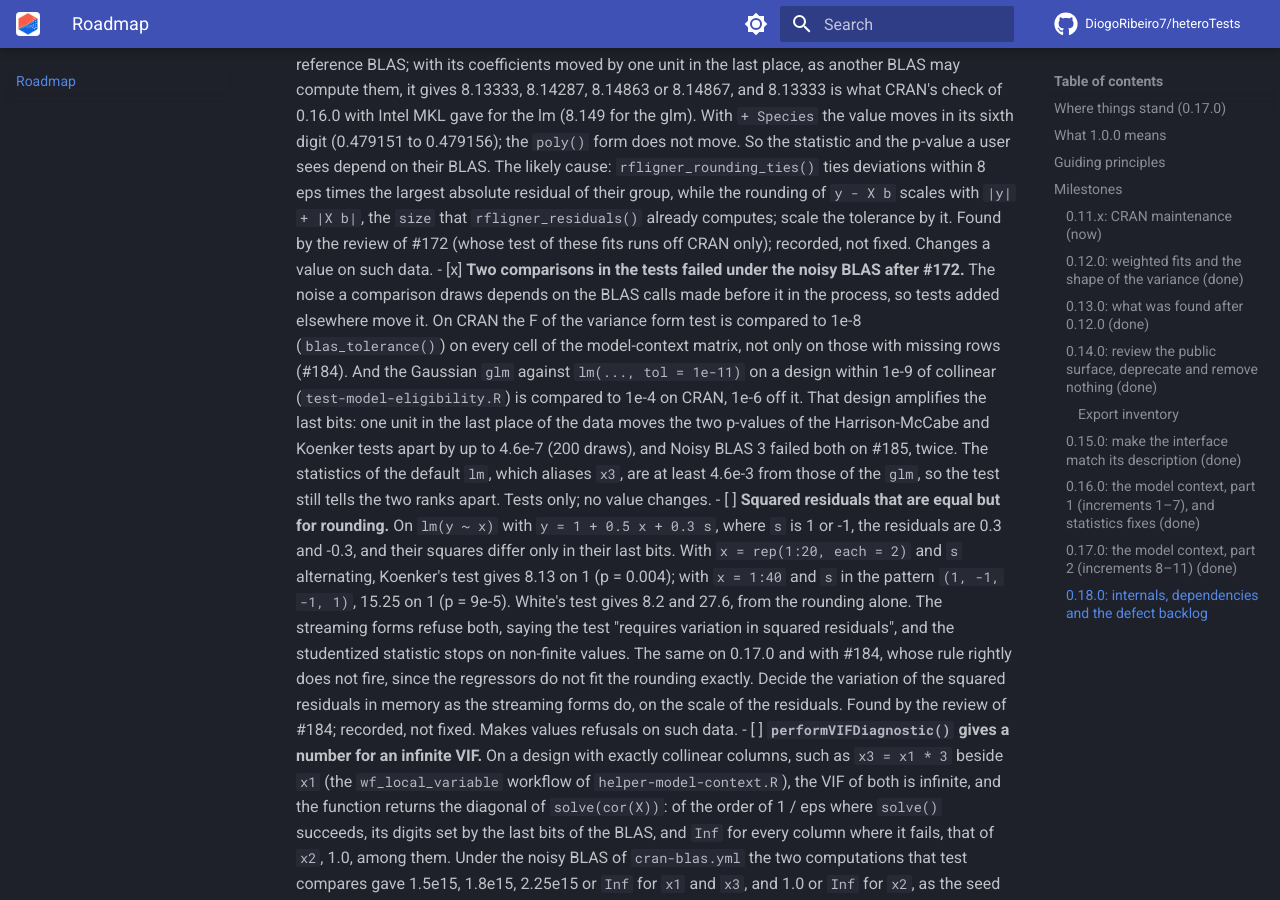
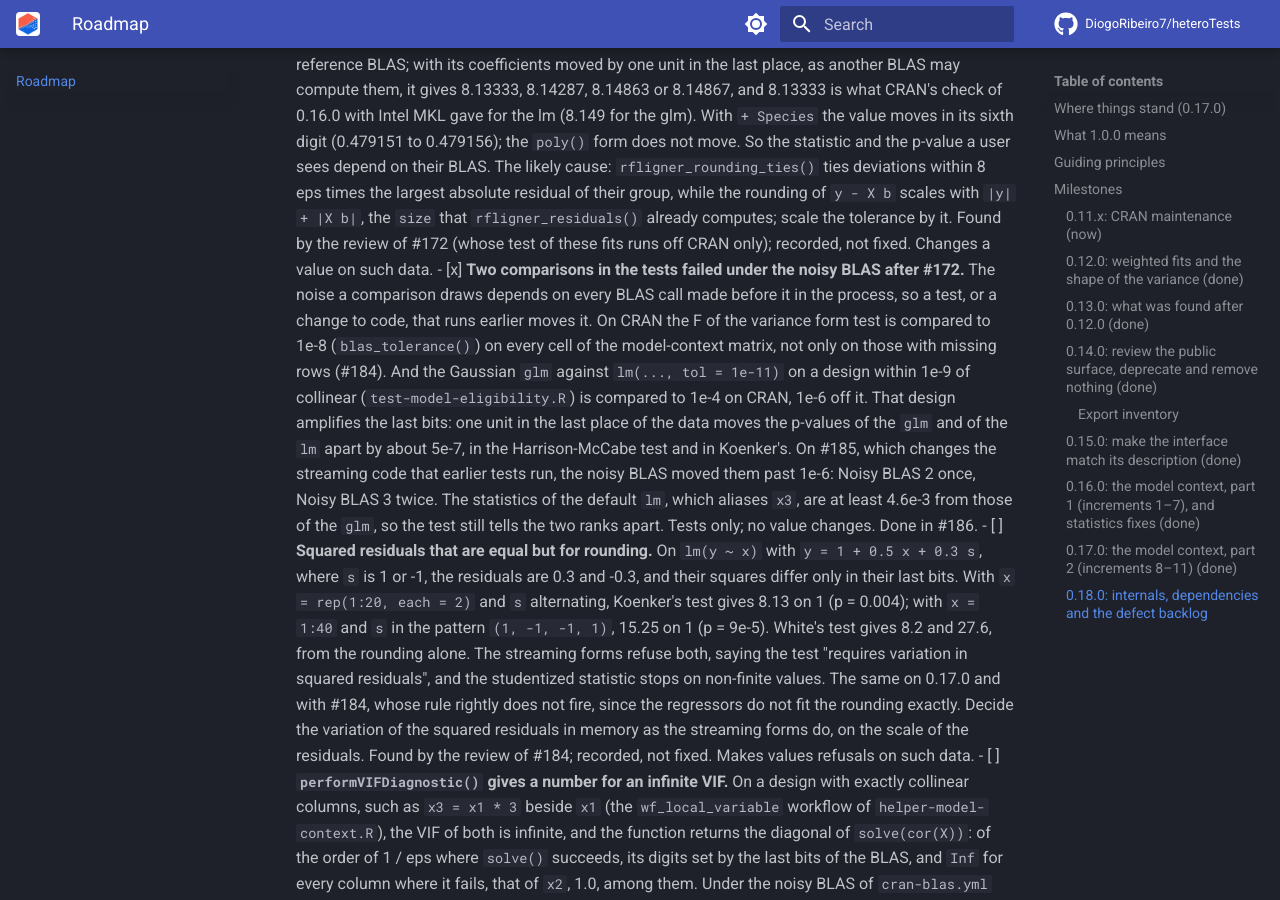
Before and after one commit to DiogoRibeiro7/heteroTests, an MkDocs documentation site: the page built from docs/roadmap.md, in a window 1280 px wide and 900 px high, scrolled down 52439 px. Built offline with MkDocs 1.6.1 and Material for MkDocs 9.7.7, drawn with Linux system fonts in a browser that asks for light colours; comment, search, counter and statistics services are not loaded.

Commit message:
Say that a change to code run before the comparison moves its noise, as #185's streaming code did, that one unit in the last place moves the p-values of the glm and the lm about 5e-7 apart, and that Noisy BLAS 2 failed there as well

```diff
--- a/docs/roadmap.md
+++ b/docs/roadmap.md
@@ -2346,18 +2346,21 @@ announced in bold in `NEWS.md`.
     by the review of #172 (whose test of these fits runs off CRAN only);
     recorded, not fixed. Changes a value on such data.
 - [x] **Two comparisons in the tests failed under the noisy BLAS after #172.**
-    The noise a comparison draws depends on the BLAS calls made before it in
-    the process, so tests added elsewhere move it. On CRAN the F of the
-    variance form test is compared to 1e-8 (`blas_tolerance()`) on every cell
-    of the model-context matrix, not only on those with missing rows (#184).
-    And the Gaussian `glm` against `lm(..., tol = 1e-11)` on a design within
-    1e-9 of collinear (`test-model-eligibility.R`) is compared to 1e-4 on CRAN,
-    1e-6 off it. That design amplifies the last bits: one unit in the last
-    place of the data moves the two p-values of the Harrison-McCabe and
-    Koenker tests apart by up to 4.6e-7 (200 draws), and Noisy BLAS 3 failed
-    both on #185, twice. The statistics of the default `lm`, which aliases
-    `x3`, are at least 4.6e-3 from those of the `glm`, so the test still tells
-    the two ranks apart. Tests only; no value changes.
+    The noise a comparison draws depends on every BLAS call made before it in
+    the process, so a test, or a change to code, that runs earlier moves it.
+    On CRAN the F of the variance form test is compared to 1e-8
+    (`blas_tolerance()`) on every cell of the model-context matrix, not only
+    on those with missing rows (#184). And the Gaussian `glm` against
+    `lm(..., tol = 1e-11)` on a design within 1e-9 of collinear
+    (`test-model-eligibility.R`) is compared to 1e-4 on CRAN, 1e-6 off it.
+    That design amplifies the last bits: one unit in the last place of the
+    data moves the p-values of the `glm` and of the `lm` apart by about 5e-7,
+    in the Harrison-McCabe test and in Koenker's. On #185, which changes the
+    streaming code that earlier tests run, the noisy BLAS moved them past
+    1e-6: Noisy BLAS 2 once, Noisy BLAS 3 twice. The statistics of the
+    default `lm`, which aliases `x3`, are at least 4.6e-3 from those of the
+    `glm`, so the test still tells the two ranks apart. Tests only; no value
+    changes. Done in #186.
 - [ ] **Squared residuals that are equal but for rounding.** On
     `lm(y ~ x)` with `y = 1 + 0.5 x + 0.3 s`, where `s` is 1 or -1, the
     residuals are 0.3 and -0.3, and their squares differ only in their last
```
Also changed, not shown: ROADMAP.md (+15 -12 lines), 1 other file.
